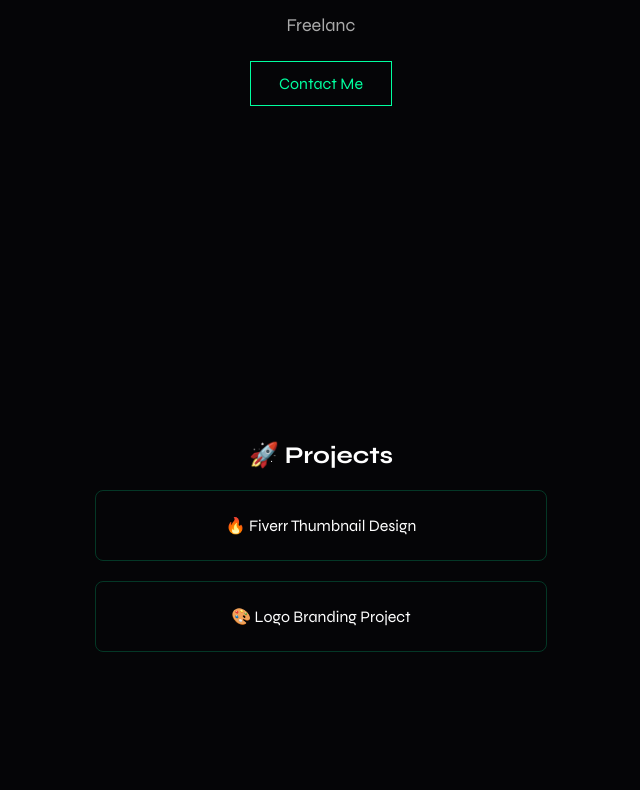
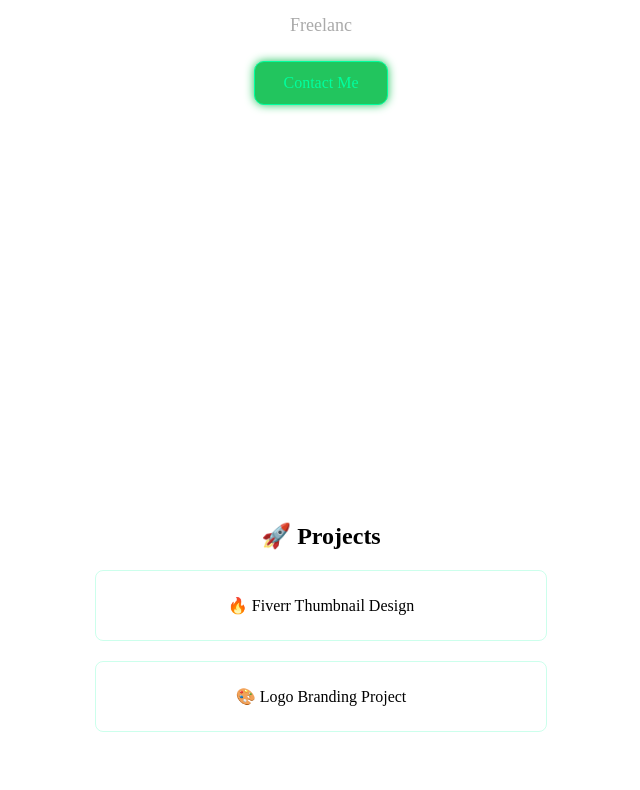
Before and after one commit to zeehadx/zeehadx.github.io, a plain HTML site: page index.html in a window 1280 px wide. Shown: the part 459-1249 px from the top of the page, without its empty margins (319-959 px from the left). Drawn offline with Linux system fonts and the light colour scheme.

Commit message:
Update index.html

```diff
--- a/index.html
+++ b/index.html
@@ -4,18 +4,29 @@
 <meta charset="UTF-8">
 <meta name="viewport" content="width=device-width, initial-scale=1.0">
 <title>AHAMEDI ZEEHAD</title>
-
+<h1 style="text-shadow:0 0 20px #22c55e;">
+Hi, I'm Zeehad 👋
+</h1>
 <!-- FIXED FONT LINK -->
 <link href="https://fonts.googleapis.com/css2?family=Bebas+Neue&family=Syne:wght@400;700&display=swap" rel="stylesheet">
 
 <style>
-body{
-margin:0;
-background:#050507;
-color:#fff;
-font-family:'Syne',sans-serif;
-overflow-x:hidden;
-cursor:none;
+.btn{
+  margin-top:20px;
+  padding:10px 20px;
+  background:#22c55e;
+  border:none;
+  border-radius:10px;
+  cursor:pointer;
+  color:white;
+  transition:0.3s;
+  box-shadow: 0 0 10px #22c55e;
+}
+
+.btn:hover{
+  transform:scale(1.1);
+  background:#16a34a;
+  box-shadow: 0 0 20px #22c55e;
 }
 
 /* CURSOR */
@@ -52,7 +63,21 @@
 align-items:center;
 text-align:center;
 }
+<div style="margin-top:25px; display:flex; gap:10px; justify-content:center; flex-wrap:wrap;">
 
+  <a href="https://www.facebook.com/first.jihad" target="_blank">
+    <button class="btn">Facebook</button>
+  </a>
+
+  <a href="https://www.instagram.com/be_zeehaad" target="_blank">
+    <button class="btn">Instagram</button>
+  </a>
+
+  <a href="https://wa.me/8801756543934" target="_blank">
+    <button class="btn">WhatsApp</button>
+  </a>
+
+</div>
 h1{
 font-family:'Bebas Neue';
 font-size:80px;
```
